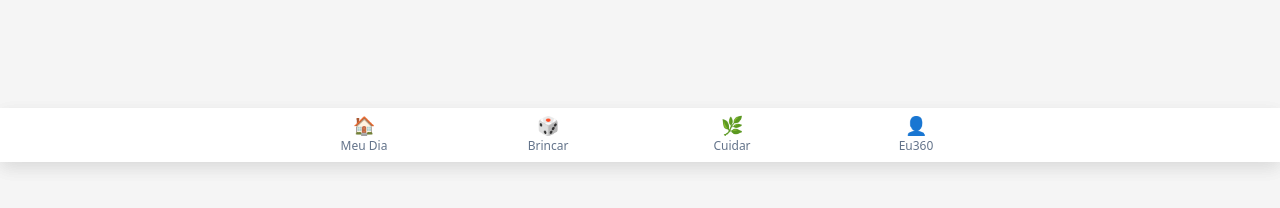
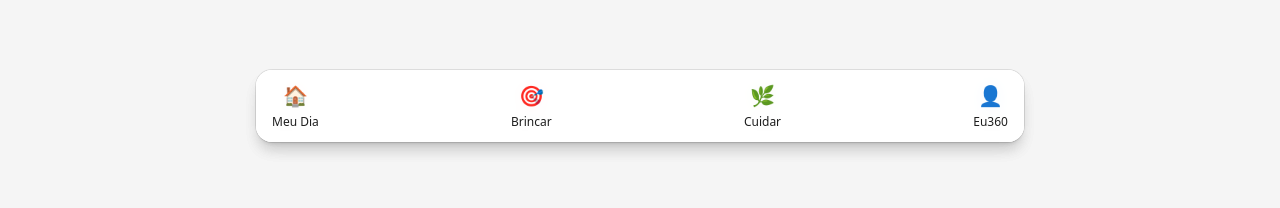
Before and after one commit to simonebrusco/materna360-app, a Next.js app in the folder materna360_starter/: page /programas in a window 1280 px wide. Shown: the part 638-846 px from the top of the page. Built offline with nearby package versions, Linux system fonts and the light colour scheme; no server answers; the database is empty.

Commit message:
Update BottomNav.jsx

```diff
--- a/materna360_starter/components/BottomNav.jsx
+++ b/materna360_starter/components/BottomNav.jsx
@@ -1,27 +1,31 @@
-// components/BottomNav.jsx
 "use client";
+
 import Link from "next/link";
 import { usePathname } from "next/navigation";
 
-const TABS = [
-  { href: "/meu-dia", label: "Meu Dia", icon: "🏠" },
-  { href: "/brincar", label: "Brincar", icon: "🎲" },
-  { href: "/cuidar",  label: "Cuidar",  icon: "🌿" },
-  { href: "/eu360",   label: "Eu360",   icon: "👤" },
+const tabs = [
+  { href: "/meu-dia", label: "Meu Dia", emoji: "🏠" },
+  { href: "/brincar", label: "Brincar", emoji: "🎯" },
+  { href: "/cuidar", label: "Cuidar", emoji: "🌿" },
+  { href: "/eu360",  label: "Eu360",  emoji: "👤" },
 ];
 
 export default function BottomNav() {
-  const path = usePathname();
+  const pathname = usePathname() || "/";
 
   return (
-    <nav className="fixed bottom-0 left-0 right-0 bg-white shadow-card z-40">
-      <div className="container-px py-2 grid grid-cols-4 text-center text-xs">
-        {TABS.map(t => {
-          const active = path?.startsWith(t.href);
+    <nav className="fixed inset-x-0 bottom-3 md:bottom-5 px-4 z-50">
+      <div className="mx-auto max-w-3xl rounded-2xl bg-white/95 ring-1 ring-black/5 shadow-lg backdrop-blur px-4 py-3 flex items-center justify-between">
+        {tabs.map((t) => {
+          const active = pathname === t.href || (t.href !== "/" && pathname.startsWith(t.href));
           return (
-            <Link key={t.href} href={t.href} className={active ? "text-brand" : "text-slate-500"}>
-              <div className="text-lg leading-none">{t.icon}</div>
-              <div className="mt-1">{t.label}</div>
+            <Link
+              key={t.href}
+              href={t.href}
+              className={`flex flex-col items-center gap-1 ${active ? "text-[#F15A2E]" : "text-[#1E1E1E]"}`}
+            >
+              <span className="text-xl">{t.emoji}</span>
+              <span className="text-xs font-medium">{t.label}</span>
             </Link>
           );
         })}
```
